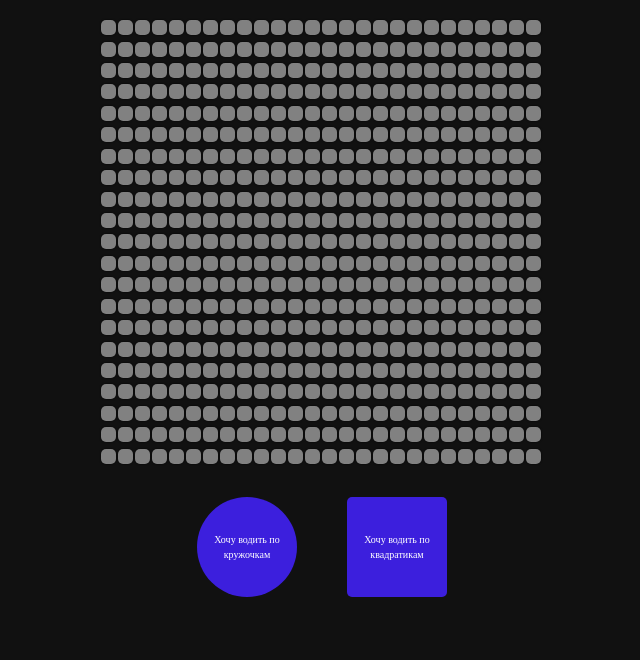
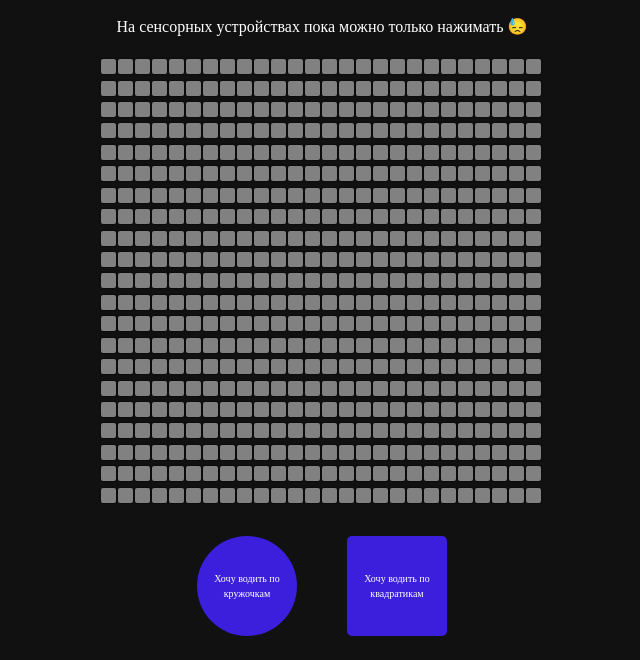
Before and after one commit to aleksey19988/colored_board, a plain HTML site: page index.html in a window 1280 px wide. Shown: the part 140-800 px from the top of the page, without its empty margins (318-958 px from the left). Drawn offline with Linux system fonts and the light colour scheme.

Commit message:
Добавил ограниченный функционал для сенсорных устройств

```diff
--- a/index.html
+++ b/index.html
@@ -7,7 +7,9 @@
   <title>Антистресс</title>
 </head>
 <body>
+
   <h1 class="container header">Просто проведи по доске</h1>
+  <p class=" container touch-devices-warning">На сенсорных устройствах пока можно только нажимать &#128531;</p>
   <div class="container" id="board"></div>
   <div class="container btn-container">
   <div class="btn circle-btn">Хочу водить по кружочкам</div>
--- a/script.js
+++ b/script.js
@@ -29,6 +29,17 @@ for (let i = 0; i < COUNT_SQUARES; i++) {
     square.addEventListener('mouseleave', () => {
         removeColor(square);
     });
+
+    //Код для сенсорных устройств
+    square.addEventListener('touchstart', () => {
+        const randomColor = getRandomColor();
+        setRandomColor(square, randomColor);
+    });
+
+    square.addEventListener('touchend', () => {
+        removeColor(square);
+    });
+    //************* */
 }
 
 function setRandomColor(element, color) {
--- a/styles.css
+++ b/styles.css
@@ -39,7 +39,7 @@ body {
   margin-right: 2px;
   box-shadow: 0 0 2px #000;
   transition: 5s ease;
-  border-radius: 5px;
+  border-radius: 2px;
 }
 
 .square:hover {
@@ -76,3 +76,8 @@ body {
 .square-btn {
   border-radius: 5px;
 }
+
+.touch-devices-warning {
+  color: #fff;
+  margin-bottom: 20px;
+}
```
